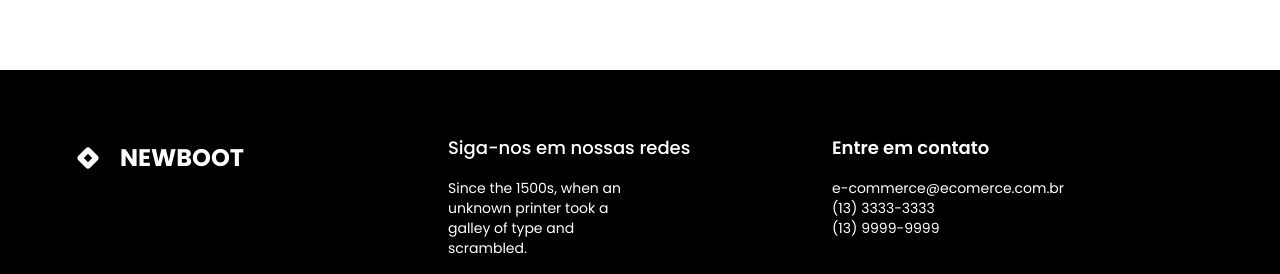
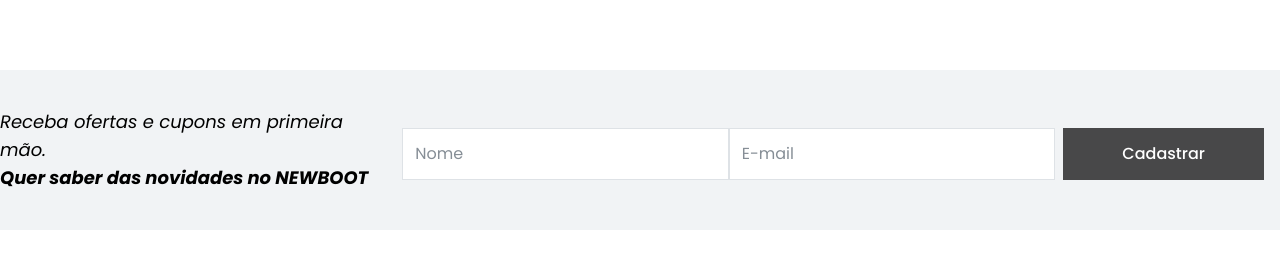
Before and after one commit to mtdias96/e-commerce, a React (Vite) app: page / in a window 1280 px wide. Shown: the part 2523-2797 px from the top of the page. Built offline with nearby package versions, Linux system fonts and the light colour scheme; no server answers.

Commit message:
feature: layout inicial

```diff
--- a/src/view/components/Button.tsx
+++ b/src/view/components/Button.tsx
@@ -13,7 +13,7 @@ export function Button({ className, isLoading, children, disabled, ...props }: B
     <button
       {...props}
       disabled={disabled || isLoading}
-      className={cn("bg-slate-800 disabled:bg-gray-100 disabled:cursor-not-allowed px-6 h-12 rounded-xl font-medium text-white disabled:text-gray-400  transition-all  flex items-center justify-center",
+      className={cn("bg-slate-800 disabled:bg-gray-100 disabled:cursor-not-allowed px-6 h-12 rounded-xl font-medium text-white disabled:text-gray-400  transition-all flex items-center justify-center",
         className)}
     >
       {!isLoading && children}
--- /dev/null
+++ b/src/view/components/Newsletter.tsx
@@ -0,0 +1,42 @@
+import { Button } from "./Button";
+import { Input } from "./Input";
+
+export function Newsletter() {
+  return (
+    <section className="w-full h-56 md:h-40 bg-gray-100 flex items-center justify-center md:justify-evenly flex-col gap-2 mb-16 md:flex-row ">
+      <div className="flex flex-col flex-wrap">
+        <h2 className="text-base italic md:text-lg">Receba ofertas e cupons em primeira mão.</h2>
+        <p className="font-bold text-center md:text-left  md:text-lg italic">Quer saber das novidades no NEWBOOT</p>
+      </div>
+      <div>
+        <form className="flex flex-col md:flex-row gap-2 px-4 mt-2 items-center">
+          <div className="flex">
+            <Input
+              name="name"
+              type="text"
+              placeholder="Nome"
+              className="
+              placeholder:text-xs focus:border-gray-600
+              rounded-none
+              lg:w-96
+              border-gray-300"
+            />
+            <Input
+              name="email"
+              type="email"
+              placeholder="E-mail"
+              className="placeholder:text-xs
+              focus:border-gray-600
+              rounded-none
+              lg:w-96
+              border-gray-300"
+            />
+          </div>
+          <Button
+            className="rounded-none bg-black/70 h-10 hover:bg-black/60 w-full md:h-[52px] md:w-52  "
+          >Cadastrar</Button>
+        </form>
+      </div>
+    </section>
+  )
+}
--- a/src/view/pages/Home/index.tsx
+++ b/src/view/pages/Home/index.tsx
@@ -7,6 +7,7 @@ import bannerImage from '../../../assets/images/banner/banner6.jpg';
 import Brand from "../../components/Brand";
 import { CarouselProduct } from "../../components/CarouselProduct";
 import Footer from "../../components/Footer";
+import { Newsletter } from "../../components/Newsletter";
 import { GalleryNav } from "./components/GalleryNav";
 
 export function Home() {
@@ -46,7 +47,7 @@ export function Home() {
         <p className="text-center text-xs mb-4">CONFIRA OS QUERIDINHOS DA GALERA</p>
         <CarouselProduct />
       </section>
-
+      <Newsletter />
       <Footer />
     </div>
   )
--- a/tailwind.config.js
+++ b/tailwind.config.js
@@ -6,7 +6,7 @@ export default {
   ],
   theme: {
     screens: {
-      'md' : '862px'
+      'md' : '862px',
     },
     fontFamily: {
       'body' : ["Poppins"]
```
